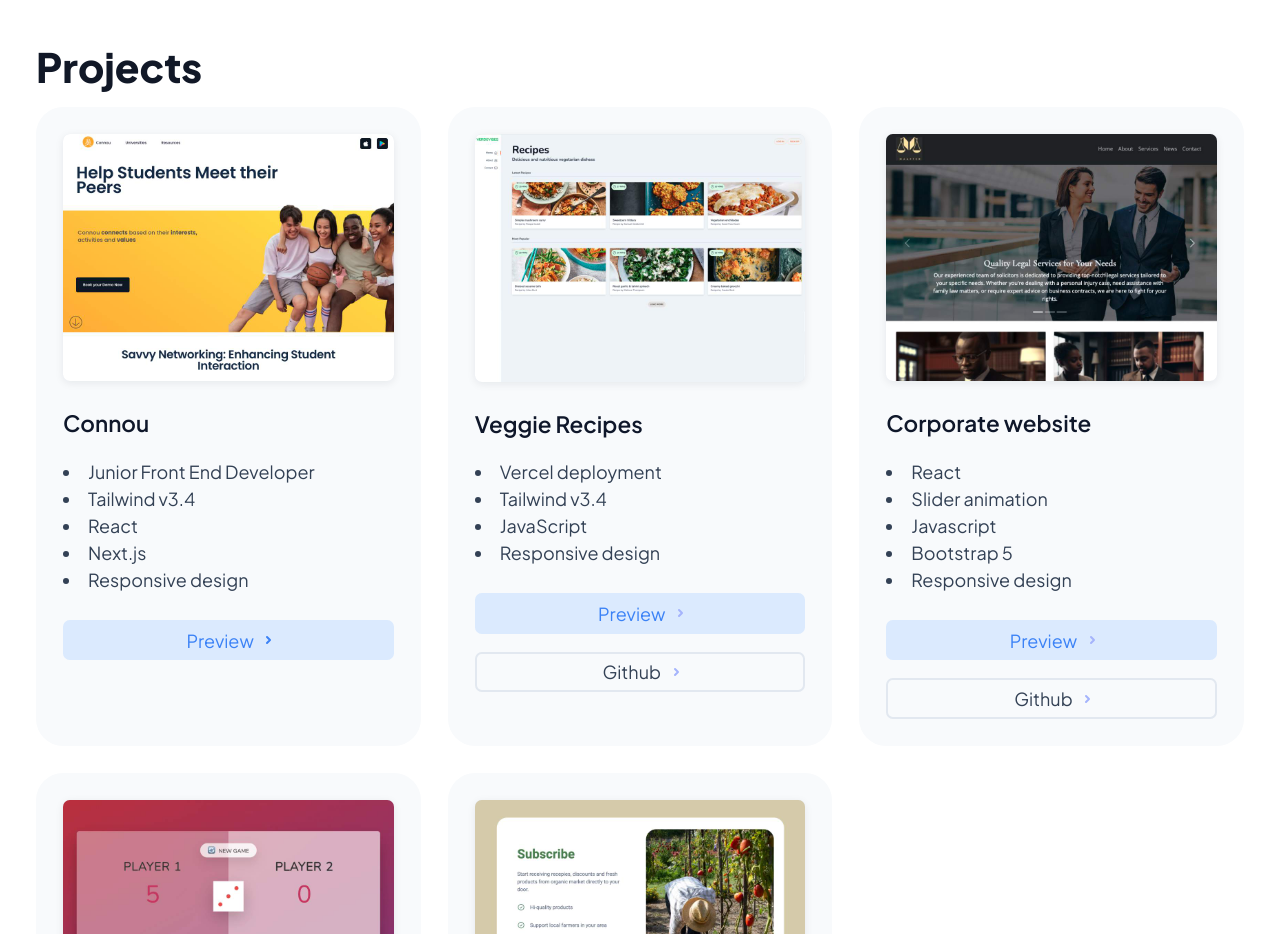
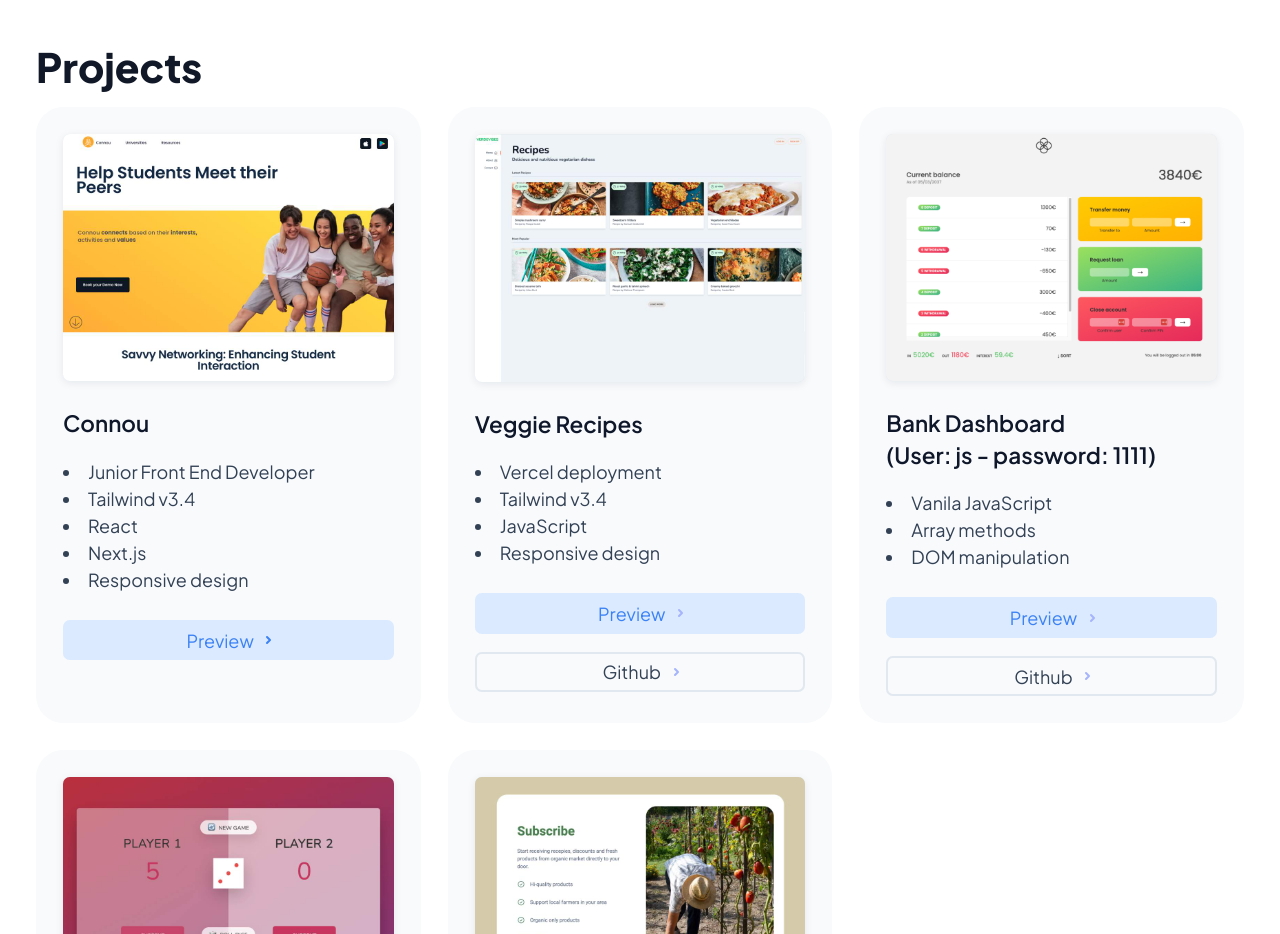
Before and after one commit to sanicodeplayground/portfolio2024, a React (Vite) app: page / in a window 1280 px wide. Shown: the part 980-1914 px from the top of the page. Built offline with nearby package versions, Linux system fonts and the light colour scheme.

Commit message:
add new item to portfolio

```diff
--- a/src/components/Projects.jsx
+++ b/src/components/Projects.jsx
@@ -1,16 +1,13 @@
 function Projects() {
   return (
     <section>
-
       <div className="container py-16">
-
         <h2 className="mb-4 text-4xl font-extrabold text-gray-900 dark:text-white">
           Projects
         </h2>
 
         {/* projects grid */}
         <ul className="grid grid-cols-1 gap-6 sm:grid-cols-2 lg:grid-cols-3 lg:max-w-6xl pb-20">
-
           <li className="transition ease-in-out duration-700 rounded-3xl bg-slate-50 p-6 dark:bg-slate-800/80 dark:highlight-white/5 hover:bg-slate-100 dark:hover:bg-slate-700/50 ">
             <div className="rounded-md transform overflow-hidden shadow-[0_2px_8px_rgba(15,23,42,0.08)] bg-slate-200 dark:bg-slate-700">
               <a href="https://connou.app" target="_blank" title="Connou">
@@ -132,32 +129,30 @@ function Projects() {
           <li className="transition ease-in-out duration-700 rounded-3xl bg-slate-50 p-6 dark:bg-slate-800/80 dark:highlight-white/5 hover:bg-slate-100 dark:hover:bg-slate-700/50 ">
             <div className="rounded-md transform overflow-hidden shadow-[0_2px_8px_rgba(15,23,42,0.08)] bg-slate-200 dark:bg-slate-700">
               <a
-              href="https://sanicodeplayground.github.io/solicitor-website/"
+                href="https://sanicodeplayground.github.io/bank-dashboard/"
                 target="_blank"
-              title="Preview Corporate website"
+                title="Bank Dashboard App"
               >
                 <img
-                src="./images/portfolio/portfolioSolicitors.jpg"
-                alt="Portfolio Corporate Solicitors Website"
+                  src="./images/portfolio/bank-app.jpg"
+                  alt="Portfolio Bank Dashboard App"
                   className="w-full h-full transition ease-in-out duration-1000 object-cover hover:scale-150"
                 />
               </a>
             </div>
             <div className="mt-6">
               <h3 className="text-sm leading-6 text-slate-900 dark:text-white font-semibold  md:text-xl mb-4 ">
-              Corporate website
+                Bank Dashboard <br /> (User: js - password: 1111)
               </h3>
               <ul className="list-disc list-inside my-4">
-              <li>React</li>
-              <li>Slider animation</li>
-              <li>Javascript</li>
-              <li>Bootstrap 5</li>
-              <li>Responsive design</li>
+                <li>Vanila JavaScript</li>
+                <li>Array methods</li>
+                <li>DOM manipulation</li>
               </ul>
               <div className="grid">
                 <a
                   class="inline-flex items-center justify-center h-9 rounded-md whitespace-nowrap px-3 focus:outline-none focus:ring-2 text-blue-500 bg-blue-100 hover:bg-blue-200 hover:text-blue-600 focus:ring-indigo-500 dark:bg-blue-800  dark:hover:bg-blue-600  dark:focus:ring-slate-500 mt-2 dark:text-slate-300 dark:hover:text-slate-100"
-                href="https://sanicodeplayground.github.io/solicitor-website/"
+                  href="https://sanicodeplayground.github.io/bank-dashboard/"
                   target="_blank"
                   title="Preview Corporate website"
                 >
@@ -178,9 +173,9 @@ function Projects() {
                 </a>
                 <a
                   class="inline-flex items-center justify-center h-9 rounded-md whitespace-nowrap px-3 focus:outline-none focus:ring-2 border-solid border-2 border-slate-200 dark:border-slate-700 hover:border-slate-300  focus:ring-indigo-500 dark:bg-slate-800  dark:hover:bg-slate-600  dark:focus:ring-slate-500 mt-4"
-                href="https://github.com/sanicodeplayground/solicitor-website"
+                  href="https://github.com/sanicodeplayground/bank-dashboard"
                   target="_blank"
-                title="Github Corporate website"
+                  title="Github repo"
                 >
                   Github<span class="sr-only"></span>
                   <svg
```
Also changed, not shown: public/images/portfolio/bank-app.jpg (added), 22 other files (tests, documents, lock files or other folders). Lines whose indentation alone changed are shown as unchanged.
